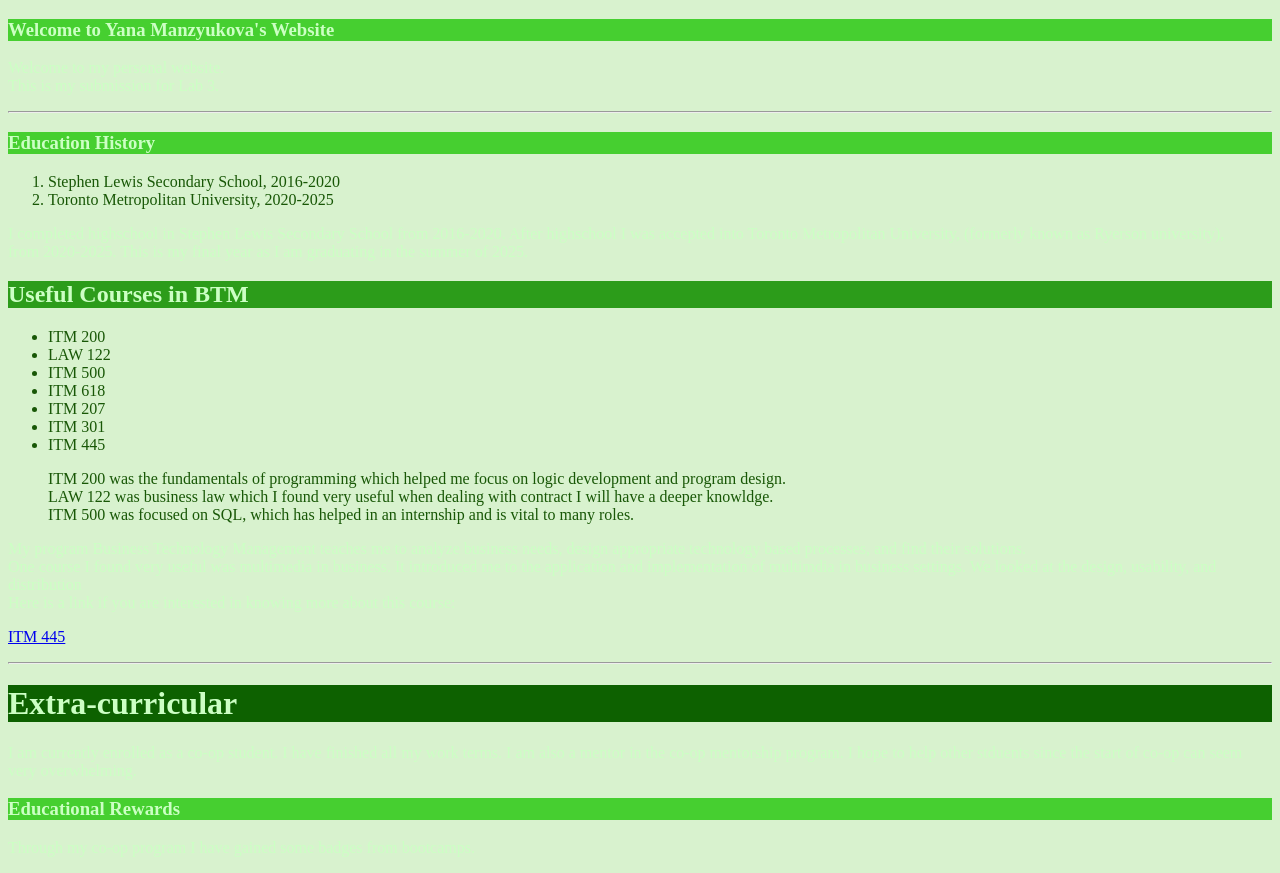
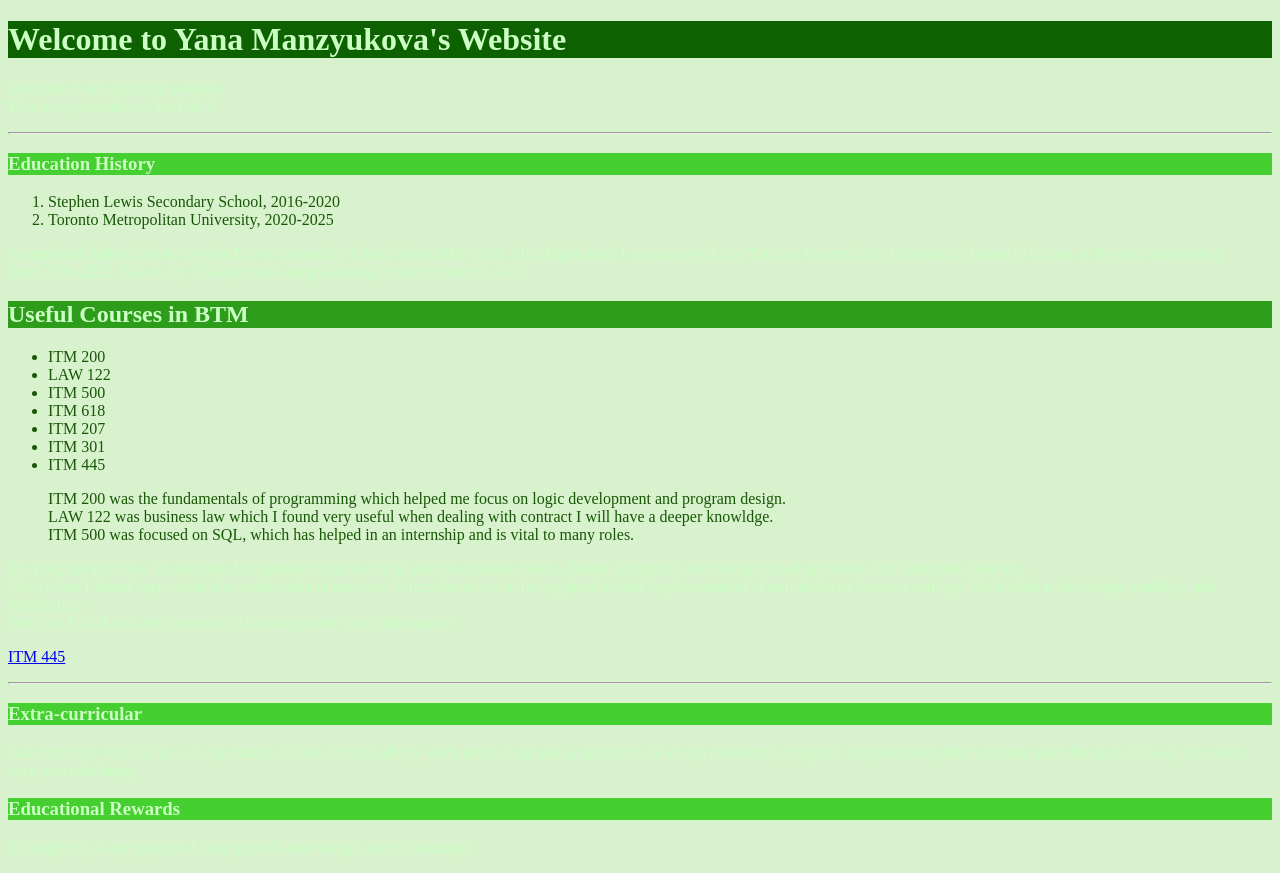
Before and after one commit to ymanzyukova/yana-manzyukova, a plain HTML site: page Solution1/Lab3.html in a window 1280 px wide. Drawn offline with Linux system fonts and the light colour scheme.

Commit message:
oi again

```diff
--- a/Solution1/Lab3.html
+++ b/Solution1/Lab3.html
@@ -7,7 +7,7 @@
 <link rel="stylesheet" href="colour.css" />
 </head>
 <body>
-    <h3>Welcome to Yana Manzyukova's Website</h3>
+    <h1>Welcome to Yana Manzyukova's Website</h1>
     <p>Welcome to my personal website. <br />This is my submission for Lab 3.</p>
     <hr />
     <h3>Education History</h3>
@@ -31,7 +31,7 @@
     <br />Here is a link if you are interested in knowing more about this course:<p>
     <a href="https://www.torontomu.ca/calendar/2024-2025/courses/information-technology-management/ITM/445/">ITM 445</a>
     <hr />
-    <h1>Extra-curricular</h1>
+    <h3>Extra-curricular</h3>
     <p>I am currently enrolled as a co-op student. I have finished all my work terms. I am also a mentor in the co-op mentorship program. I hope to help other stduents since the start of co-op can seem very overwhelming.</p>
     <h3>Educational Rewards</h3>
     <p>Through my co-op program I have gained some badges from bootcamps.</p>
```
